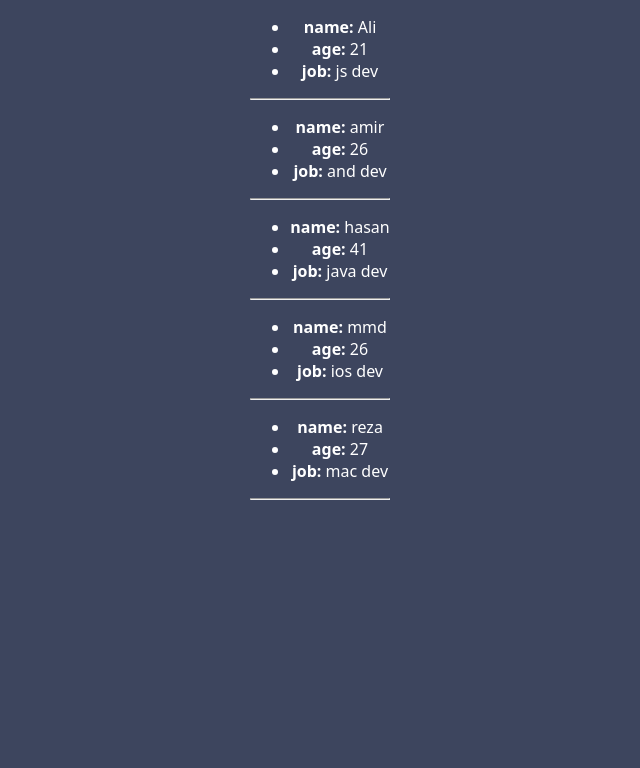
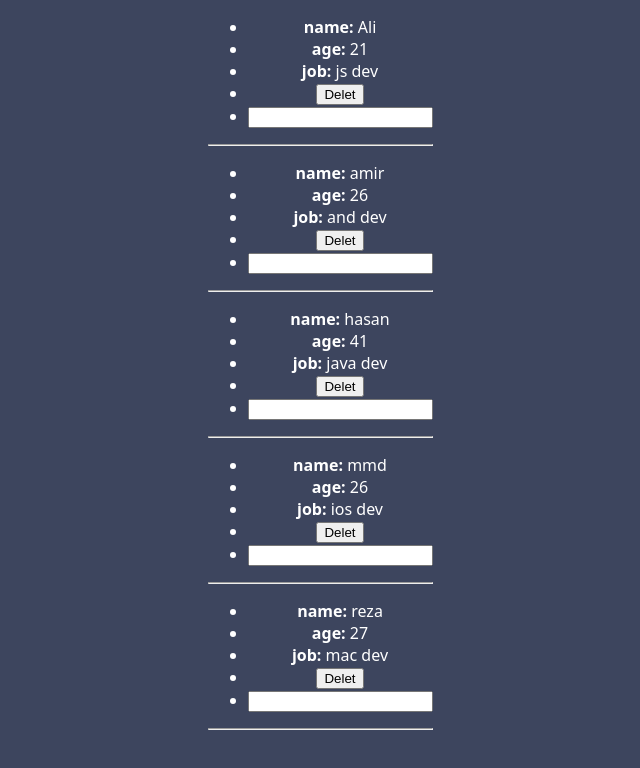
Before and after one commit to a-n-f/first-react-pro, a React (Vite) app: page / in a window 1280 px wide. Shown: the top 768 px of the page, without its empty margins (320-960 px from the left). Built offline with nearby package versions, Linux system fonts and the light colour scheme.

Commit message:
EventHandling-330

```diff
--- a/index.html
+++ b/index.html
@@ -6,7 +6,7 @@
   <link rel="icon" type="image/svg+xml" href="/vite.svg" />
   <meta name="viewport" content="width=device-width, initial-scale=1.0" />
   <title>my-project</title>
-  <!--  جلسه 329 , "creat list by Map()" -->
+  <!--  جلسه 330 , "EventHandling" -->
 </head>
 
 <body>
--- a/src/ChildComponent.jsx
+++ b/src/ChildComponent.jsx
@@ -1,4 +1,12 @@
 const ChildComponent = ({name , age , job}) => {
+
+    const handelDelet = (e) => {
+        console.log("DELET" , e);
+    }
+
+    const handelChange = (e, txt) => {
+        console.log(e.target.value , txt);
+    }
 
     return (
         <div>
@@ -6,6 +14,8 @@ const ChildComponent = ({name , age , job}) => {
                 <li><strong>name:</strong> {name}</li>
                 <li><strong>age:</strong> {age}</li>
                 <li><strong>job:</strong> {job}</li>
+                <li><button onClick={handelDelet}>Delet</button></li>
+                <li><input onChange={(e) => handelChange(e, "test")} /></li>
             </ul>
         </div>
     )
```
